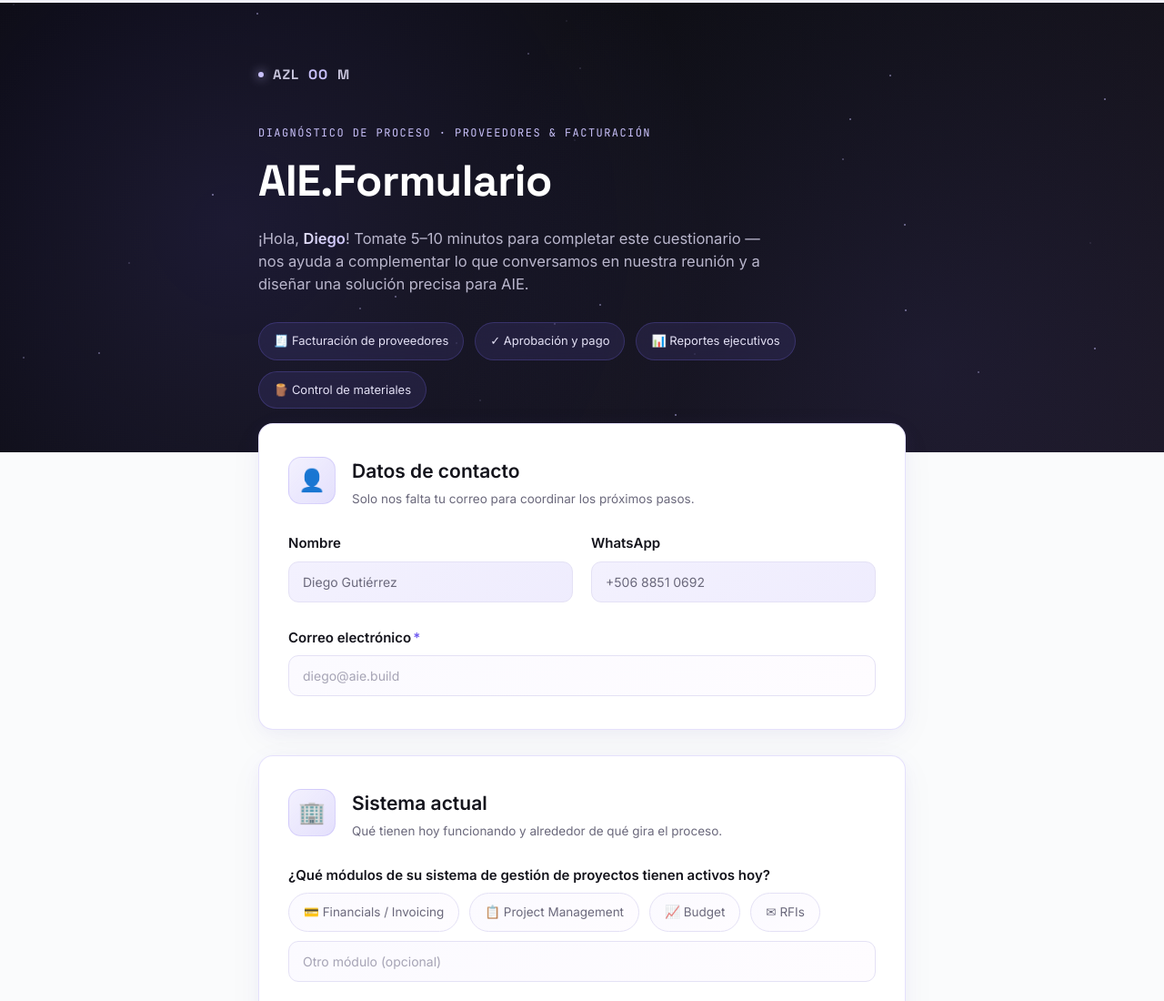
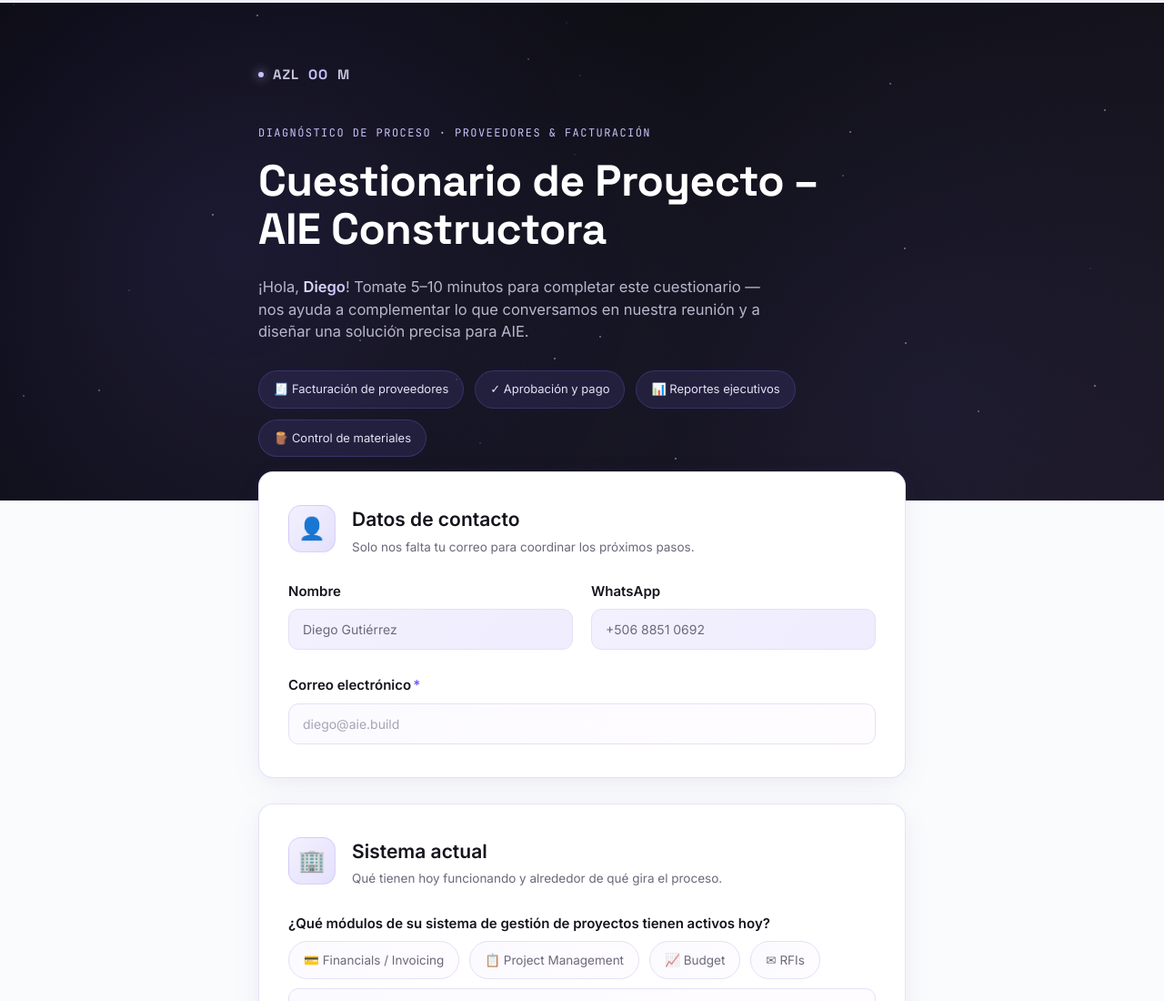
Before and after one commit to azloom-ai/aie-cuestionario-premium, a website: page public/index.html in a window 1280 px wide. Shown: the top 1100 px of the page at 91% size. Drawn offline with Linux system fonts and the light colour scheme.

Commit message:
Revert title change

```diff
--- a/public/index.html
+++ b/public/index.html
@@ -3,7 +3,7 @@
 <head>
 <meta charset="UTF-8">
 <meta name="viewport" content="width=device-width, initial-scale=1.0">
-<title>AIE.Formulario | Azloom</title>
+<title>Cuestionario de Proyecto – AIE Constructora | Azloom</title>
 <link rel="preconnect" href="https://fonts.googleapis.com">
 <link rel="preconnect" href="https://fonts.gstatic.com" crossorigin>
 <link href="https://fonts.googleapis.com/css2?family=Space+Grotesk:wght@400;500;600;700&family=Inter:wght@400;500;600&family=JetBrains+Mono:wght@400;500&display=swap" rel="stylesheet">
@@ -507,7 +507,7 @@
   <div class="hero-inner">
     <div class="logo-mark">AZL<span class="oo">OO</span>M</div>
     <span class="eyebrow">Diagnóstico de proceso · Proveedores & Facturación</span>
-    <h1 class="title">AIE.Formulario</h1>
+    <h1 class="title">Cuestionario de Proyecto – AIE Constructora</h1>
     <p class="greeting">¡Hola, <strong>Diego</strong>! Tomate 5–10 minutos para completar este cuestionario — nos ayuda a complementar lo que conversamos en nuestra reunión y a diseñar una solución precisa para AIE.</p>
     <div class="tag-row">
       <span class="tag">🧾 Facturación de proveedores</span>
```
